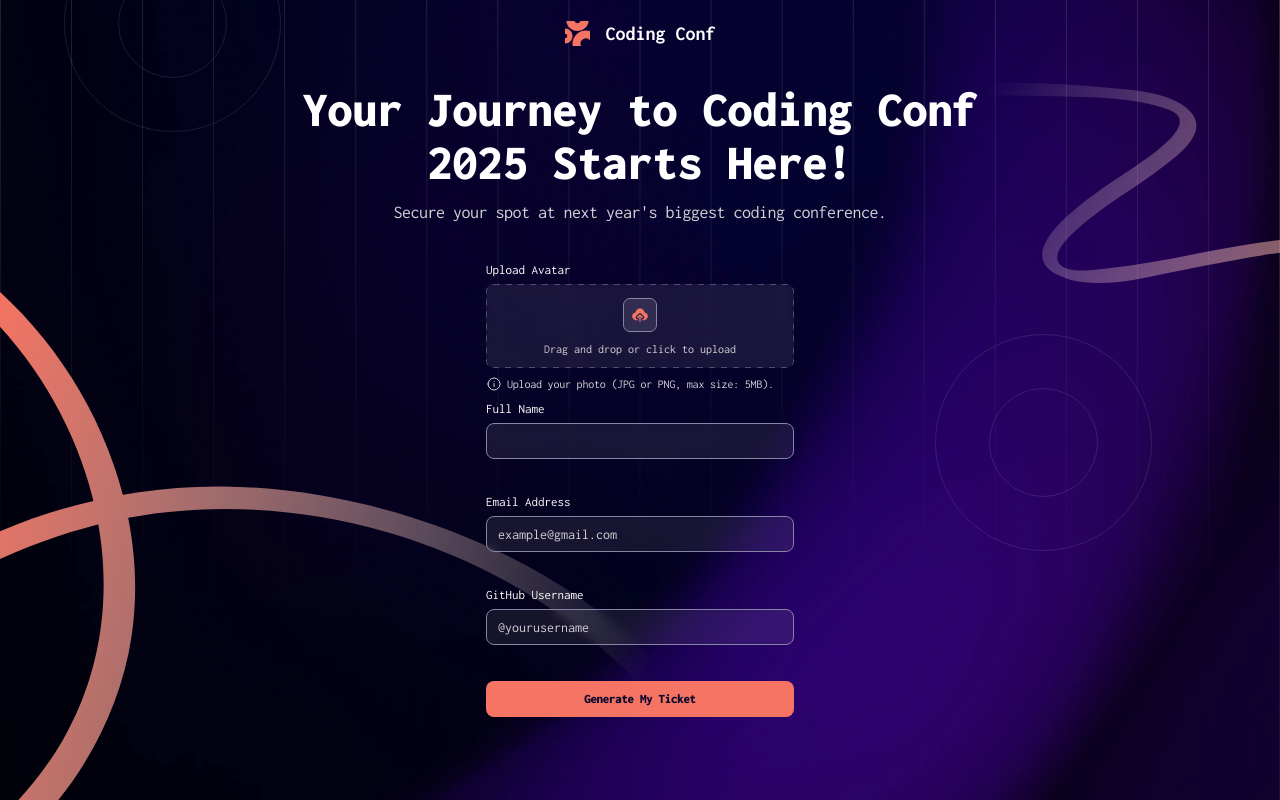
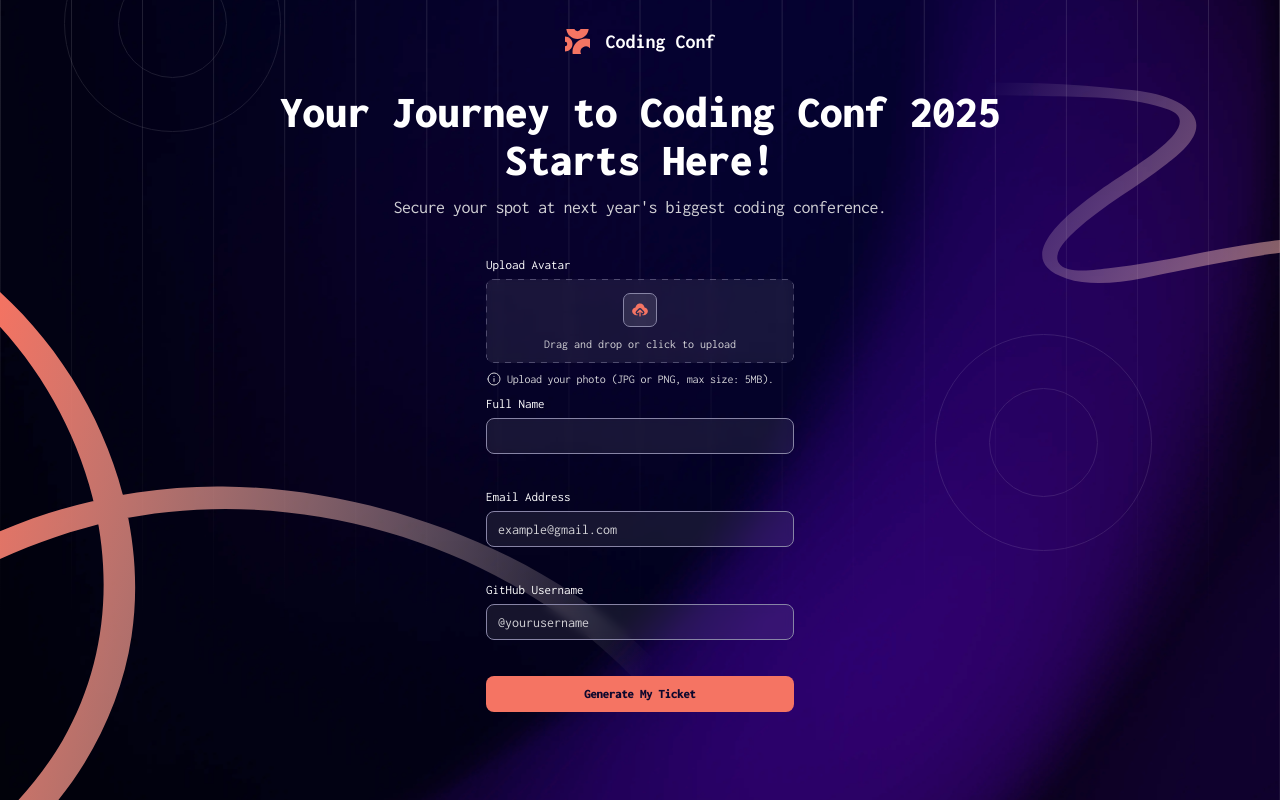
Before and after one commit to NavarroEmiliano/conference-ticket-generator-main, a React (Vite) app: page / in a window 1280 px wide. Built offline with nearby package versions, Linux system fonts and the light colour scheme.

Commit message:
header rescaled

```diff
--- a/src/components/Form/Form.module.css
+++ b/src/components/Form/Form.module.css
@@ -27,7 +27,7 @@
 
 .formHeader h2 {
     font: var(--text-preset1);
-    font-size: 50px;
+    font-size: 45px;
     text-align: center;
     font-weight: 900;
     margin-bottom: 13px;
--- a/src/components/Header/Header.module.css
+++ b/src/components/Header/Header.module.css
@@ -12,9 +12,9 @@ header {
     display: flex;
     justify-content: center;
     align-items: center;
-    width: 167px;
-    height: 25px;
-    margin-top: 20.5px;
+    width: 156px;
+    height: 23px;
+    margin-top: 30px;
     gap: 16px;
 }
 
```
